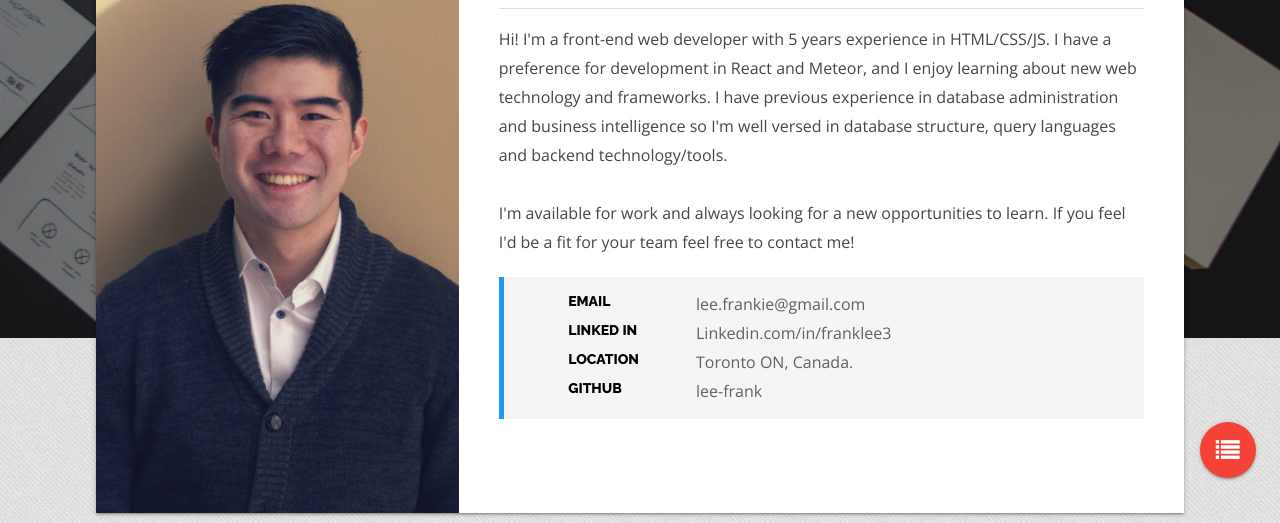
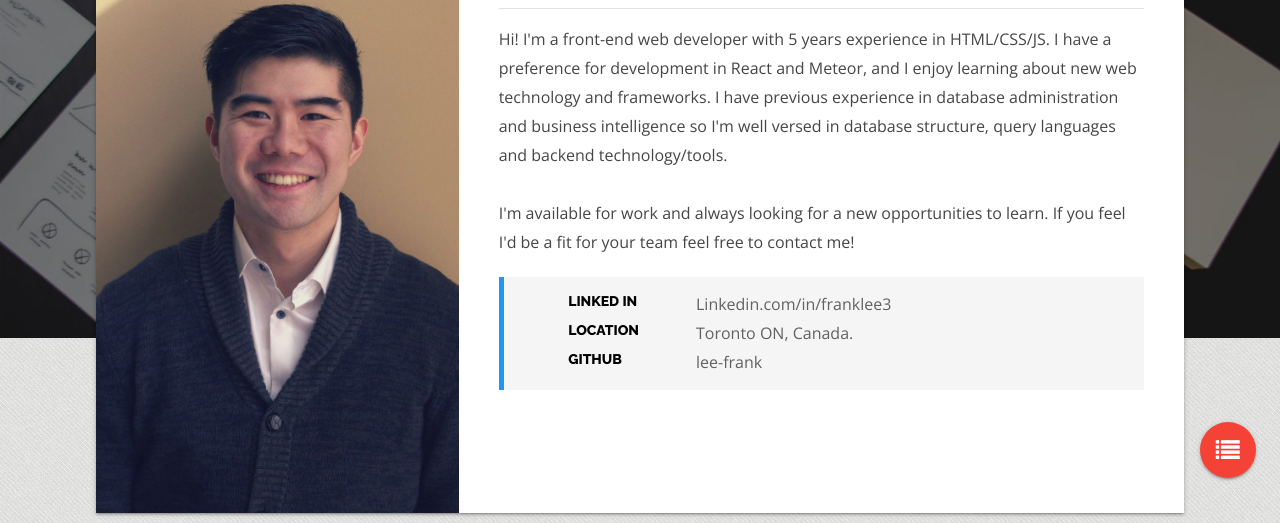
Before and after one commit to lee-frank/lee-frank.github.io, a plain HTML site: page index.html in a window 1280 px wide. Shown: the part 277-800 px from the top of the page. Drawn offline with nearby package versions, Linux system fonts and the light colour scheme.

Commit message:
images, content

```diff
--- a/index.html
+++ b/index.html
@@ -38,15 +38,6 @@
 						If you feel I'd be a fit for your team feel free to contact me!
 					</p>
 					<blockquote class="bio-padding">
-						<div class="row">
-							<div class="col s12 m2 l2">
-								<span class="p-bold">EMAIL</span>
-							</div>
-							<div class="col s12 m9 offset-m1 l9 offset-l1">
-								<span class="p-span">lee.frankie@gmail.com</span>
-							</div>
-						</div>
-
 						<div class="row">
 							<div class="col s12 m2 l2">
 								<span class="p-bold">LINKED IN</span>
```
